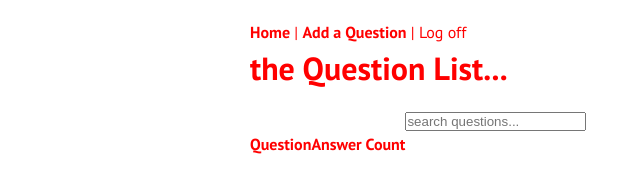
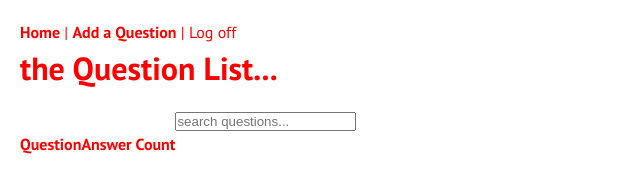
Before and after one commit to nategunn/heroku_practice, a website: page client/index.html in a window 1280 px wide. Shown: the whole page, without its empty margins (0-640 px from the left). Drawn offline with nearby package versions, Linux system fonts and the light colour scheme; some packages are replaced by stand-ins of ours; no server answers; a web font is replaced by a local one.

Commit message:
add margin-left to wrapper

```diff
--- a/client/css/style.css
+++ b/client/css/style.css
@@ -24,7 +24,7 @@ body{
 
 .wrapper{
 	width:780px; /*width of wrapper = width of sidebars + gutters-- added 40px*/
-	margin: 20px auto;
+	margin: 20px;
 
 }
 
```
